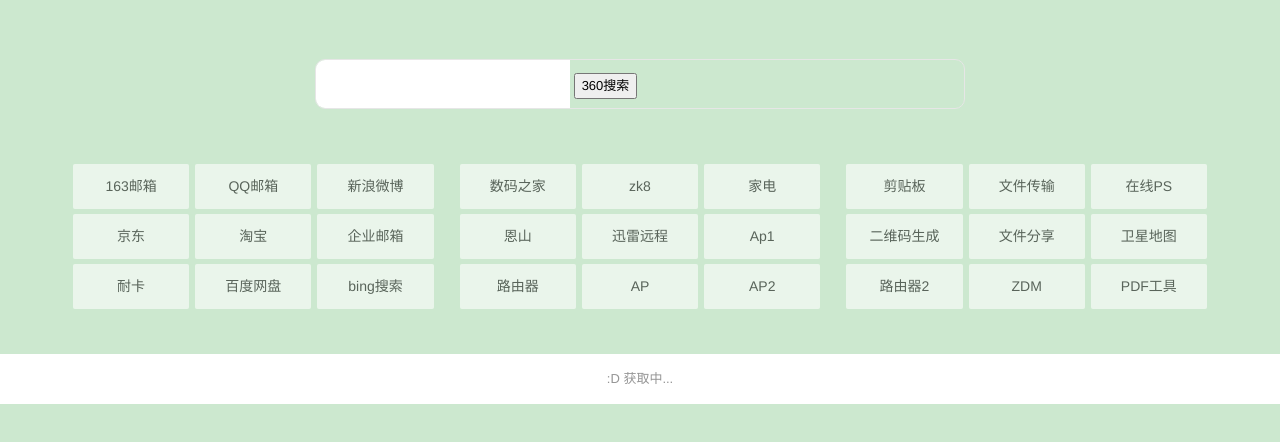
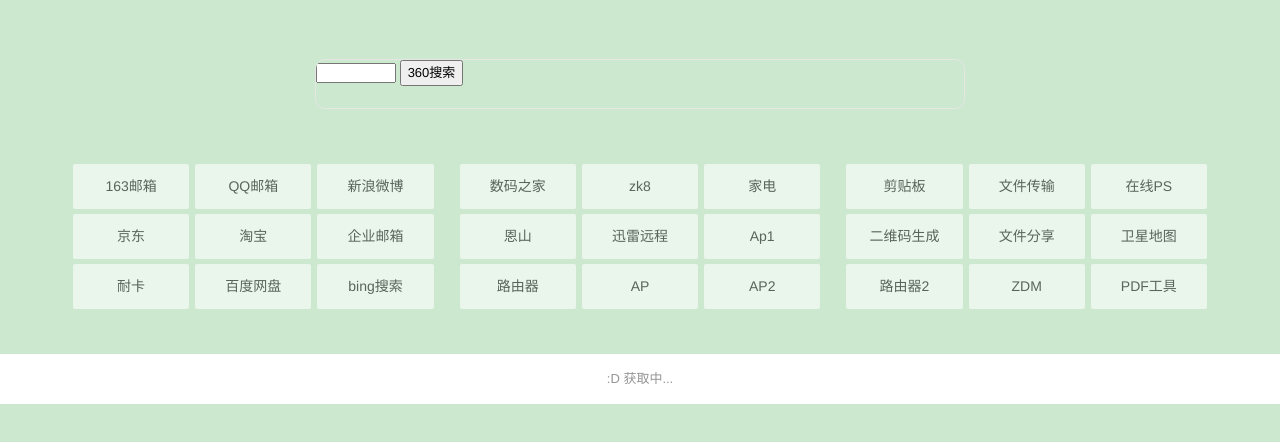
Before and after one commit to kdpsky/kdpsky.github.io, a plain HTML site: page index.html in a window 1280 px wide. Shown: the part 62-504 px from the top of the page. Drawn offline with Linux system fonts and the light colour scheme.

Commit message:
Update index.html

```diff
--- a/index.html
+++ b/index.html
@@ -43,7 +43,7 @@
 	  <div class="search">
 		<div class="search-box">
 		 <form action=" http://www.so.com/s" target="_blacnk">
-<input name="q" type="text" id="txt"  autocomplete="on" x-webkit-speech class="search-input">
+<input name="q" type="text" id="input"  autocomplete="on" x-webkit-speech class="texe" style="width:80px;height:20px;">
 <input type="submit"  value="360搜索" class="buts">
 </form>
 		  <i class="search-clear icon icon-remove-sign" style="display: none;"></i>
```
